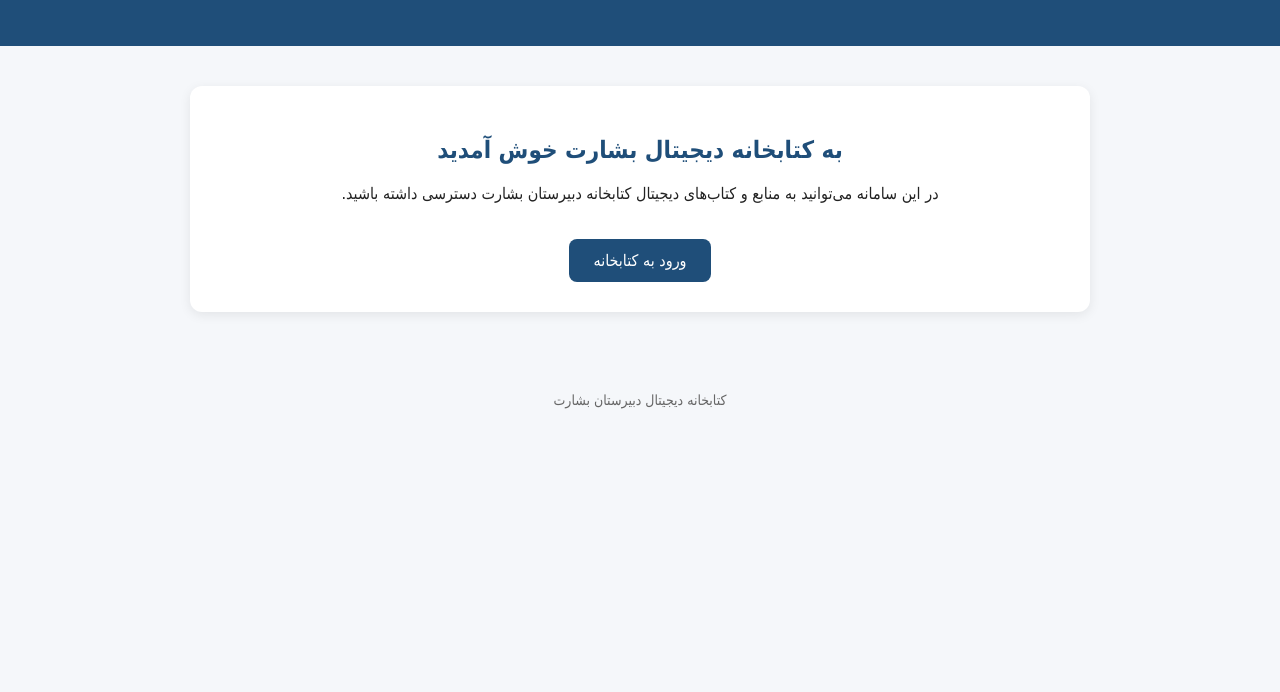
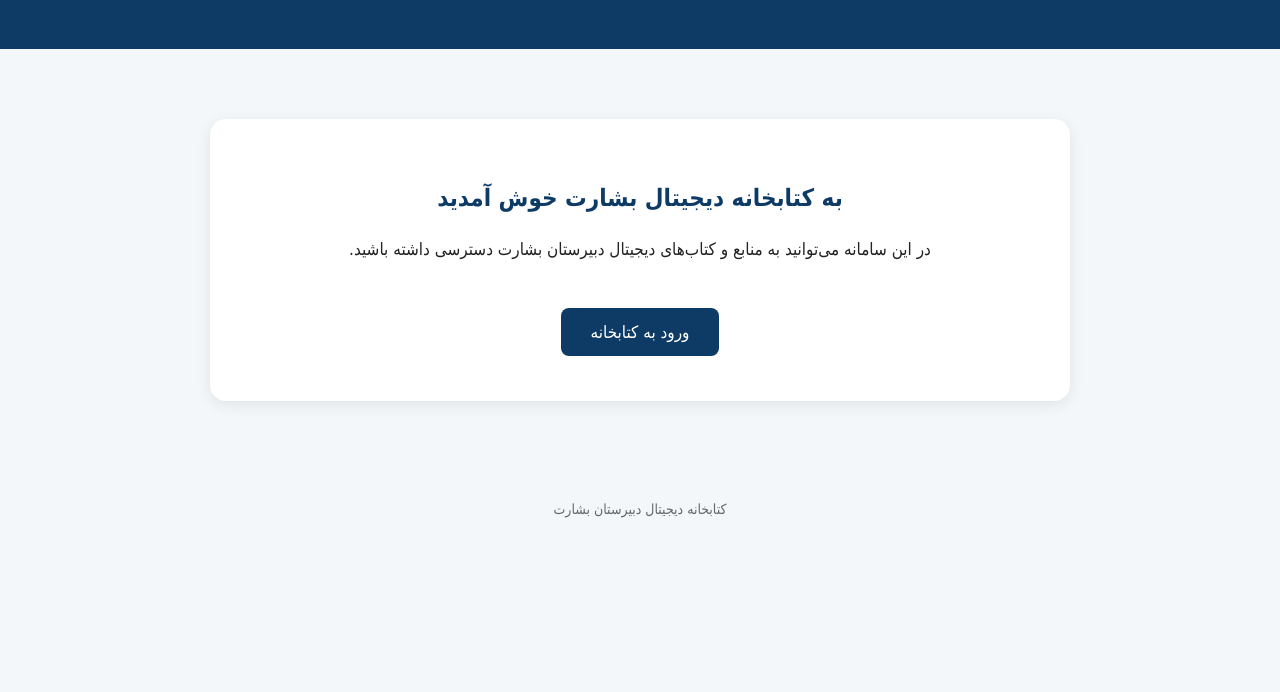
Before and after one commit to babolbesharatschool-library/Besharat-High-School-Digital-Library.github.io, a plain HTML site: page index.html in a window 1280 px wide. Shown: the part 108-800 px from the top of the page. Drawn offline with Linux system fonts and the light colour scheme.

Commit message:
Update index.html

```diff
--- a/index.html
+++ b/index.html
@@ -7,23 +7,27 @@
   <title>کتابخانه دیجیتال دبیرستان بشارت</title>
 
   <style>
+    * {
+      box-sizing: border-box;
+    }
+
     body {
       margin: 0;
       font-family: Tahoma, Arial, sans-serif;
-      background: #f5f7fa;
+      background: #f4f7fa;
       color: #222;
+      text-align: center;
     }
 
     header {
-      background: #1f4e79;
+      background: #0d3b66;
       color: white;
-      text-align: center;
       padding: 35px 20px;
     }
 
     header h1 {
       margin: 0;
-      font-size: 30px;
+      font-size: 32px;
     }
 
     header p {
@@ -31,40 +35,46 @@
       font-size: 17px;
     }
 
-    main {
+    .container {
       max-width: 900px;
-      margin: 40px auto;
-      padding: 0 20px;
+      margin: 50px auto;
+      padding: 20px;
     }
 
     .welcome {
       background: white;
-      padding: 30px;
-      border-radius: 12px;
-      text-align: center;
-      box-shadow: 0 3px 12px rgba(0,0,0,0.08);
+      padding: 45px 25px;
+      border-radius: 16px;
+      box-shadow: 0 4px 15px rgba(0, 0, 0, 0.08);
     }
 
     .welcome h2 {
-      color: #1f4e79;
+      color: #0d3b66;
+      margin-bottom: 20px;
     }
 
-    .button {
+    .welcome p {
+      font-size: 17px;
+      line-height: 2;
+    }
+
+    .library-button {
       display: inline-block;
-      margin-top: 20px;
-      padding: 12px 24px;
-      background: #1f4e79;
+      margin-top: 25px;
+      padding: 14px 30px;
+      background: #0d3b66;
       color: white;
       text-decoration: none;
       border-radius: 8px;
+      font-size: 17px;
+      transition: 0.2s;
     }
 
-    .button:hover {
-      background: #163a5c;
+    .library-button:hover {
+      background: #145b91;
     }
 
     footer {
-      text-align: center;
       margin-top: 60px;
       padding: 20px;
       color: #666;
@@ -80,17 +90,21 @@
     <p>مرجع دیجیتال کتاب‌ها و منابع آموزشی مدرسه</p>
   </header>
 
-  <main>
+  <main class="container">
+
     <section class="welcome">
       <h2>به کتابخانه دیجیتال بشارت خوش آمدید</h2>
 
       <p>
         در این سامانه می‌توانید به منابع و کتاب‌های دیجیتال
-        کتابخانه دبیرستان بشارت دسترسی داشته باشید.
+        دبیرستان بشارت دسترسی داشته باشید.
       </p>
 
-      <a class="button" href="#">ورود به کتابخانه</a>
+      <a href="library.html" class="library-button">
+        ورود به کتابخانه
+      </a>
     </section>
+
   </main>
 
   <footer>
```
